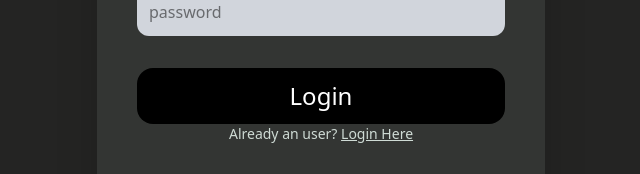
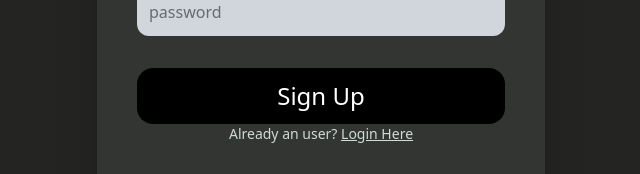
Before and after one commit to Priyanshu9382/threadly, a React (Vite) app in the folder Frontend/: page /register in a window 1280 px wide. Shown: the part 460-634 px from the top of the page, without its empty margins (319-959 px from the left). Built offline with nearby package versions, Linux system fonts and the light colour scheme.

Commit message:
Some basic UI fixes

```diff
--- a/Frontend/package.json
+++ b/Frontend/package.json
@@ -10,6 +10,8 @@
     "preview": "vite preview"
   },
   "dependencies": {
+    "@coreui/coreui": "^5.4.3",
+    "@coreui/react": "^5.9.1",
     "@tailwindcss/vite": "^4.1.14",
     "react": "^19.1.1",
     "react-dom": "^19.1.1",
--- a/Frontend/src/pages/Login.tsx
+++ b/Frontend/src/pages/Login.tsx
@@ -2,8 +2,10 @@ import {  useState } from "react";
 import { Link } from "react-router-dom";
 import { useAuth } from "../hooks/useAuth";
 import { useNavigate } from "react-router-dom";
+import {CSpinner} from '@coreui/react'
 
 const Login = () => {
+  const [loading, setLoading] = useState(false)
   const { login} = useAuth()
   const [email, setEmail] = useState("")
   const [password, setPassword] = useState('')
@@ -18,11 +20,14 @@ const Login = () => {
   }
   const handleSubmit = async(e:React.FormEvent)=>{
     e.preventDefault()
+    setLoading(true)
     try{
       console.log(email,password)
       await login(email, password)
+      setLoading(false)
       navigate('/')
     }catch(error){
+      alert("Error in User login")
       if(error instanceof Error){
         throw new Error("Error in authenticating user "+ error.message)
       }else{
@@ -66,7 +71,13 @@ const Login = () => {
           </div>
           <div className="h-full w-full ">
             <button className="text-2xl text-white bg-black h-14 rounded-2xl mt-3 w-full" >
-              Login
+              {loading ? (
+                <>
+                  <CSpinner className="dark" as={"span"} color="white" visuallyHiddenLabel="Loggin..."/>
+                </>
+              ):(
+                "Login"
+              )}
             </button>
             <div className="text-sm text-center text-[#CFDBD5]">New Here? <Link to={'/register'} className="underline hover:text-[#F5CB5C]">SignUp Here</Link></div>
           </div>
--- a/Frontend/src/pages/Logout.tsx
+++ b/Frontend/src/pages/Logout.tsx
@@ -6,9 +6,17 @@ const Logout = () => {
   const navigate = useNavigate();
   useEffect(() => {
     const logoutUser = async () => {
-
-      logout();
-      navigate("/");
+      try {
+        logout();
+        navigate("/");
+      } catch (error) {
+        alert("Error in User logout");
+        if (error instanceof Error) {
+          throw new Error("Error in authenticating user " + error.message);
+        } else {
+          throw new Error("Unknown Error in authenticating user " + error);
+        }
+      }
     };
     logoutUser();
   }, [logout, navigate]);
--- a/Frontend/src/pages/Register.tsx
+++ b/Frontend/src/pages/Register.tsx
@@ -2,8 +2,10 @@ import {  useState } from "react";
 import { Link } from "react-router-dom";
 import { useAuth } from "../hooks/useAuth";
 import { useNavigate } from "react-router-dom";
+import { CSpinner } from "@coreui/react";
 
 const Register = () => {
+  const [loading, setLoading] = useState(false)
   const {register, login} = useAuth()
   const [username, setUsername] = useState<string>("")
   const [email, setEmail] = useState("")
@@ -23,11 +25,14 @@ const Register = () => {
   }
   const handleSubmit = async(e:React.FormEvent)=>{
     e.preventDefault()
+    setLoading(true)
     try{
       await register(username,email,password)
       await login(email, password)
+      setLoading(false)
       navigate('/')
     }catch(error){
+      alert("Error in signing up User")
       if(error instanceof Error){
         throw new Error("Error in authenticating user "+error.message)
       }else{
@@ -84,7 +89,13 @@ const Register = () => {
           </div>
           <div className="h-full w-full ">
             <button className="text-2xl text-white bg-black h-14 rounded-2xl mt-3 w-full" >
-              Login
+              {loading ? (
+                <>
+                  <CSpinner className="dark" as={"span"} color="white" visuallyHiddenLabel="Signing Up..."/>
+                </>
+              ):(
+                "Sign Up"
+              )}
             </button>
             <div className="text-sm text-center text-[#CFDBD5]">Already an user? <Link to={'/login'} className="underline hover:text-[#F5CB5C]">Login Here</Link></div>
           </div>
```
Also changed, not shown: 1 other file (tests, documents, lock files or other folders).
